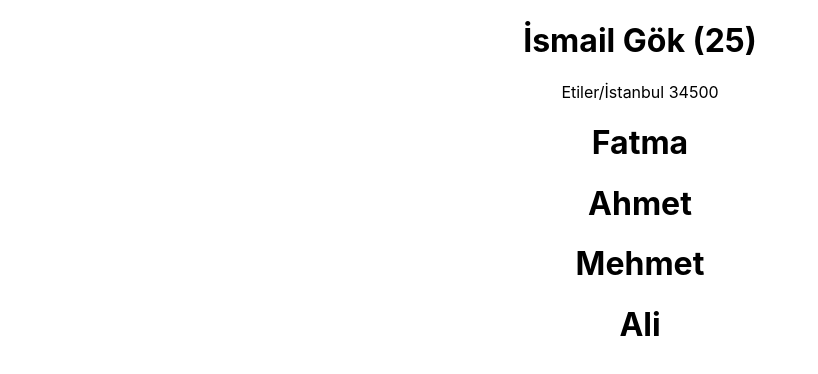
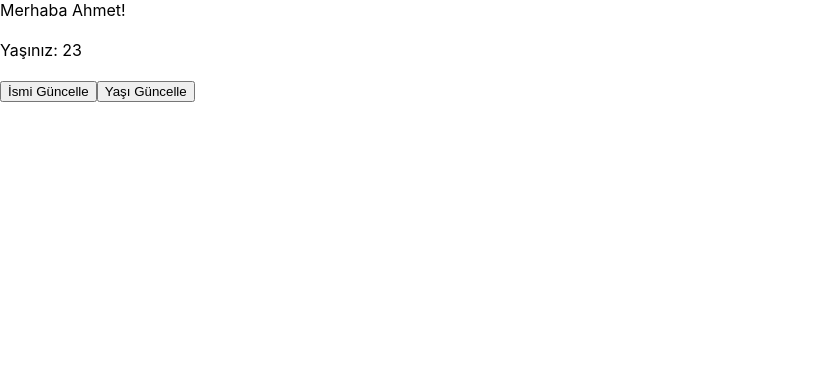
Before and after one commit to ismailgok/FirstReactAppPatika, a React (Create React App) app: page / in a window 1280 px wide. Shown: the top 374 px of the page, without its empty margins (0-818 px from the left). Built offline with nearby package versions, Linux system fonts and the light colour scheme.

Commit message:
State Yapısı Ders1

```diff
--- a/src/App.js
+++ b/src/App.js
@@ -1,25 +1,30 @@
-import logo from './logo.svg';
-import './App.css';
-import User from './User';
 
-const friends = ["Fatma","Ahmet","Mehmet","Ali"];
+import { useState } from 'react';
 
-function App() {
-  return (
-    <div className="App">
-      <User
-      name="İsmail"
-      surname="Gök"
-      age="25"
-      friends={friends}
-      isLoggedIn={true}
-      address={{
-        title:"Etiler/İstanbul",
-        zip:34500,
-      }}
-      />
-    </div>
-  );
+function App(){
+
+    const [name,setName] = useState("Ahmet");
+    const [age, setAge] = useState(23)
+
+    return(
+
+        <div className="App">
+
+        <div>Merhaba {name}!</div>
+        <br />
+        <div>Yaşınız: {age}</div>
+        <br/>
+        <button onClick={() => setName("İsmail")}>İsmi Güncelle</button>
+
+        <button onClick={() => setAge(25)}>Yaşı Güncelle</button>
+       </div>
+
+
+    );
+
+
 }
 
+
+
 export default App;
```
Also changed, not shown: src/PatikaPropsWork/App.js (added, +25 -0 lines), src/PatikaPropsWork/User.js (renamed from src/User.js).
